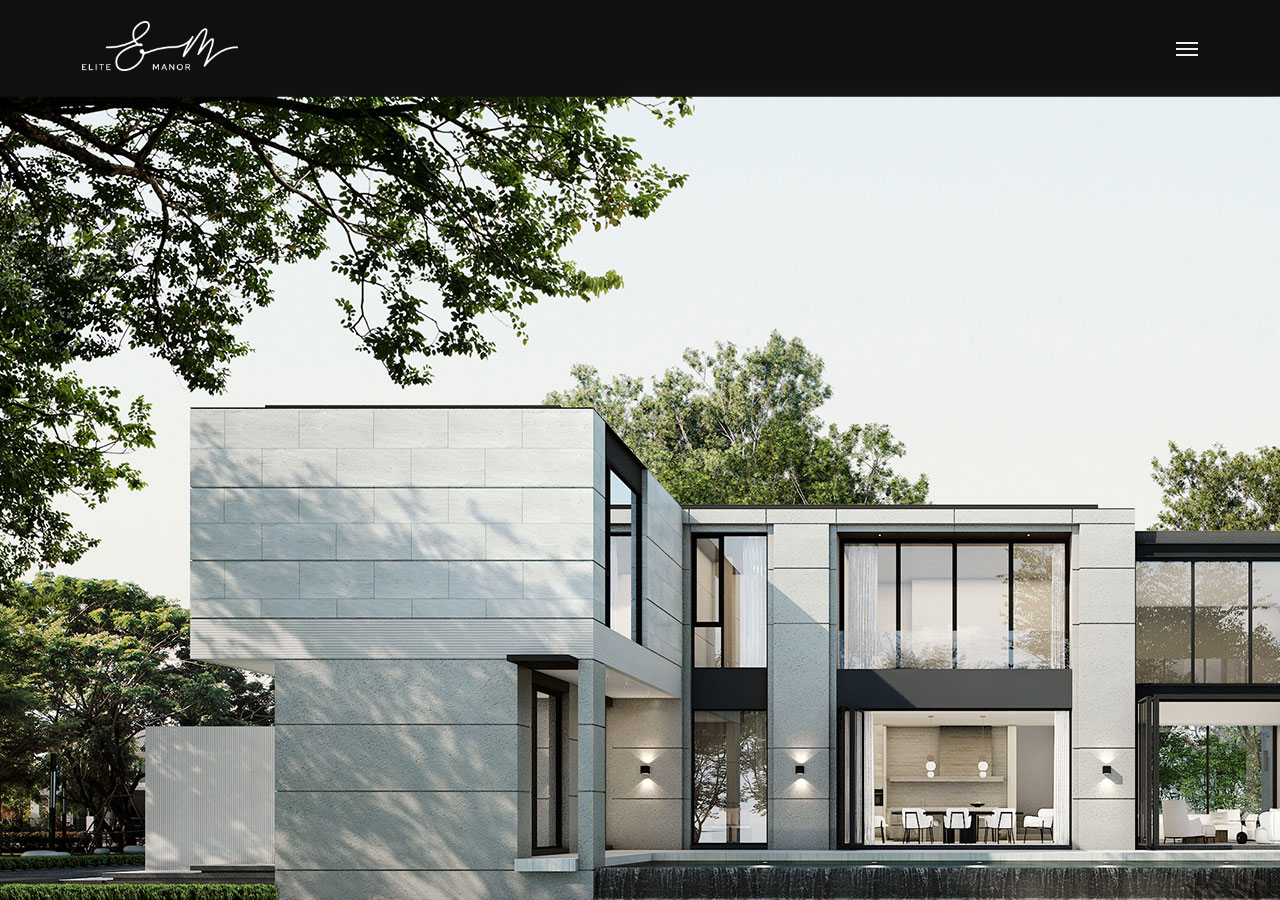
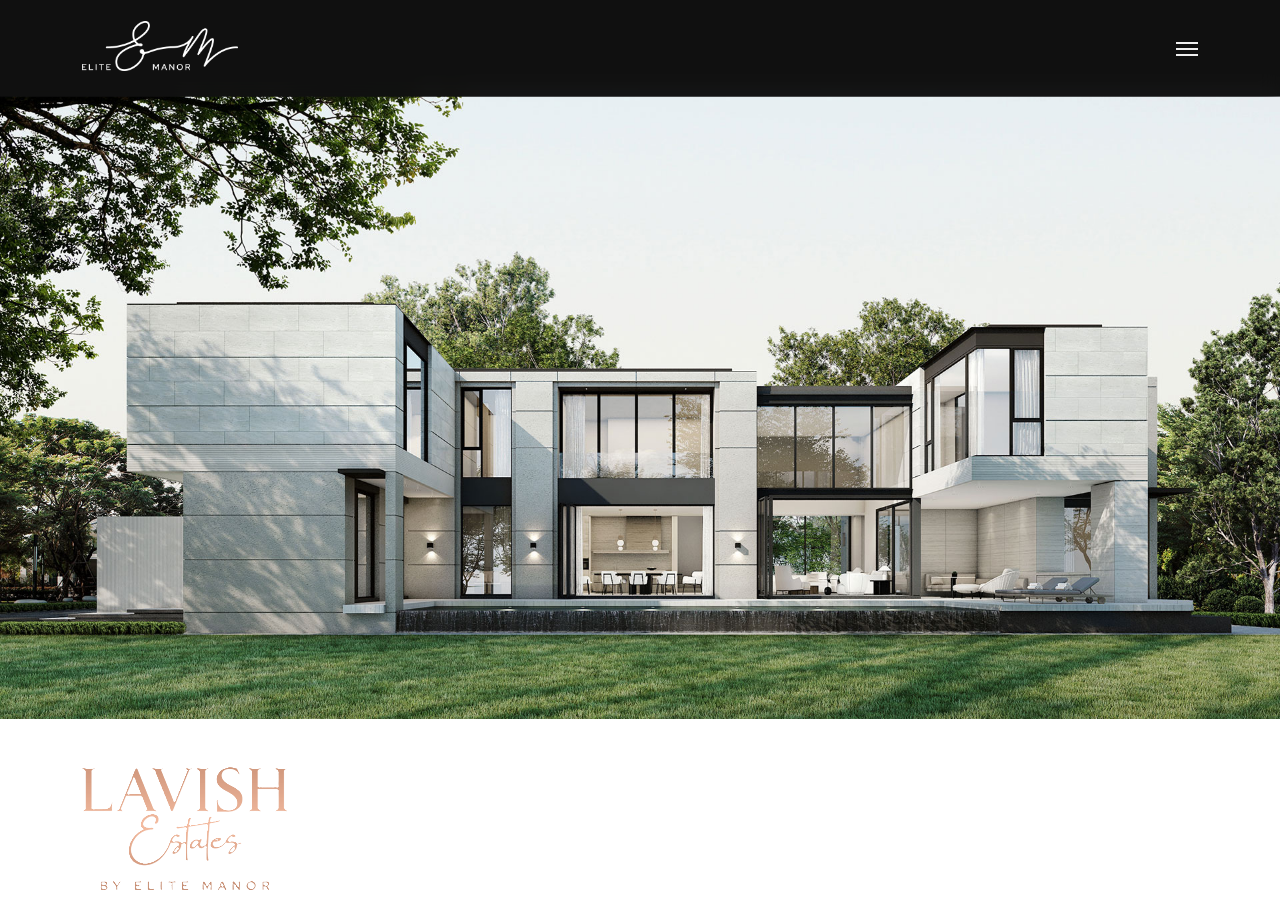
Before and after one commit to benwrk/eltmnr-website, a Jekyll site: the page built from _projects/lavish-estates.md, in a window 1280 px wide and 900 px high. Built offline with Jekyll 4.4.1, drawn with Linux system fonts in a browser that asks for light colours; nearby versions of some CDN libraries.

Commit message:
fix hero image not full-width on projects layout

```diff
--- a/_layouts/projects.html
+++ b/_layouts/projects.html
@@ -3,7 +3,7 @@ layout: default
 ---
 
 <div class="container-fluid p-0">
-  <img src="{{ page.hero_image | relative_url }}" alt="" />
+  <img class="w-100" src="{{ page.hero_image | relative_url }}" alt="" />
 </div>
 <section class="container my-5">
     <div class="row">
```
